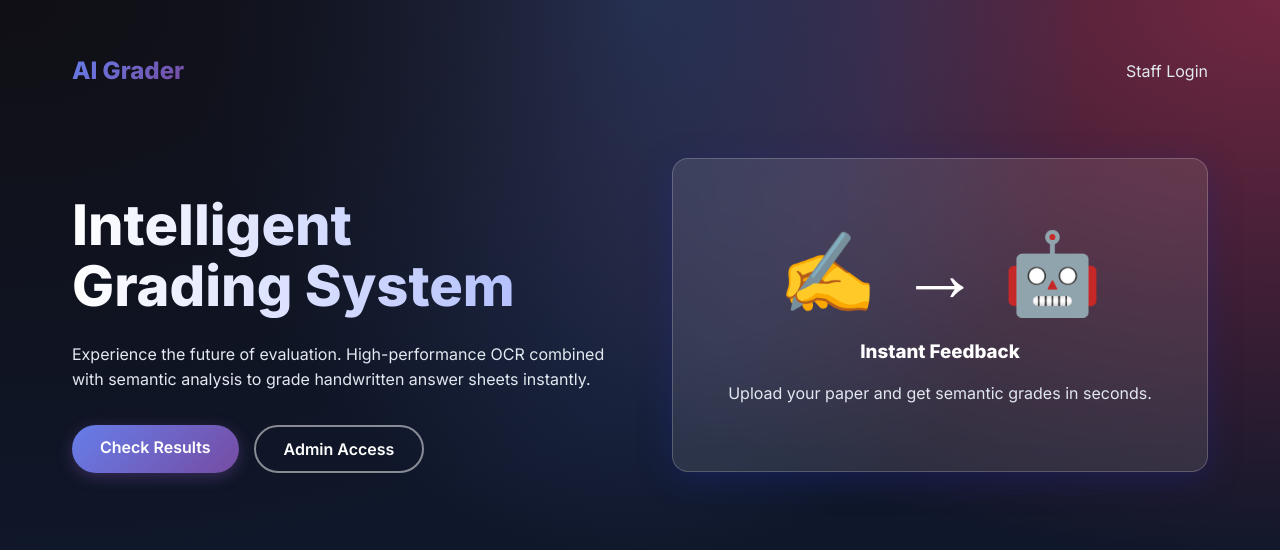
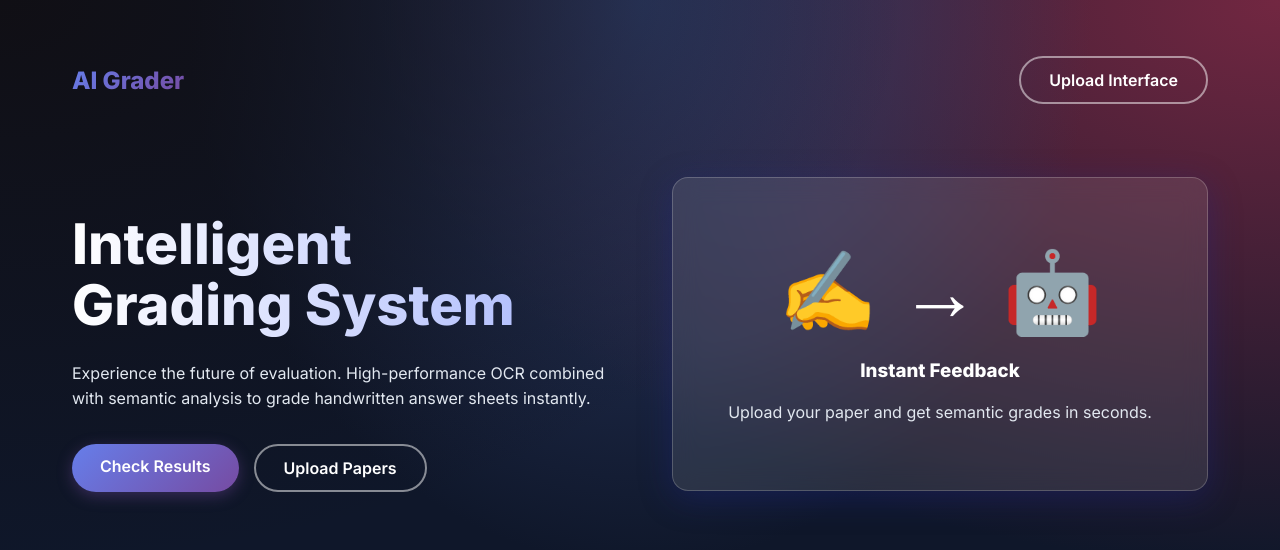
Before and after one commit to Hayagreevar07/ai_grader, a Flask app: page / in a window 1280 px wide. Shown: the top 550 px of the page. Run offline with Flask 3, Linux system fonts and the light colour scheme.

Commit message:
Unlock: Remove login requirement for dashboard

```diff
--- a/app.py
+++ b/app.py
@@ -98,7 +98,7 @@ def student_search():
     return render_template('student_search.html')
 
 @app.route('/upload', methods=['GET', 'POST'])
-@login_required
+# @login_required  <-- DISABLED AUTHENTICATION
 def staff_dashboard():
     if request.method == 'POST':
         if 'question_paper' not in request.files or 'answer_sheet' not in request.files:
--- a/templates/index.html
+++ b/templates/index.html
@@ -26,12 +26,8 @@
         <nav class="navbar">
             <a href="/" class="logo">AI Grader</a>
             <div>
-                {% if session.get('user') %}
-                <a href="{{ url_for('staff_dashboard') }}" class="nav-link">Dashboard</a>
-                <a href="{{ url_for('logout') }}" class="nav-link">Logout</a>
-                {% else %}
-                <a href="{{ url_for('login') }}" class="nav-link">Staff Login</a>
-                {% endif %}
+                <!-- Direct Access Enabled -->
+                <a href="{{ url_for('staff_dashboard') }}" class="btn btn-secondary">Upload Interface</a>
             </div>
         </nav>
 
@@ -42,9 +38,7 @@
                     handwritten answer sheets instantly.</p>
                 <div style="display: flex; gap: 15px;">
                     <a href="{{ url_for('student_search') }}" class="btn btn-primary">Check Results</a>
-                    {% if not session.get('user') %}
-                    <a href="{{ url_for('login') }}" class="btn btn-secondary">Admin Access</a>
-                    {% endif %}
+                    <a href="{{ url_for('staff_dashboard') }}" class="btn btn-secondary">Upload Papers</a>
                 </div>
             </div>
             <div>
```
